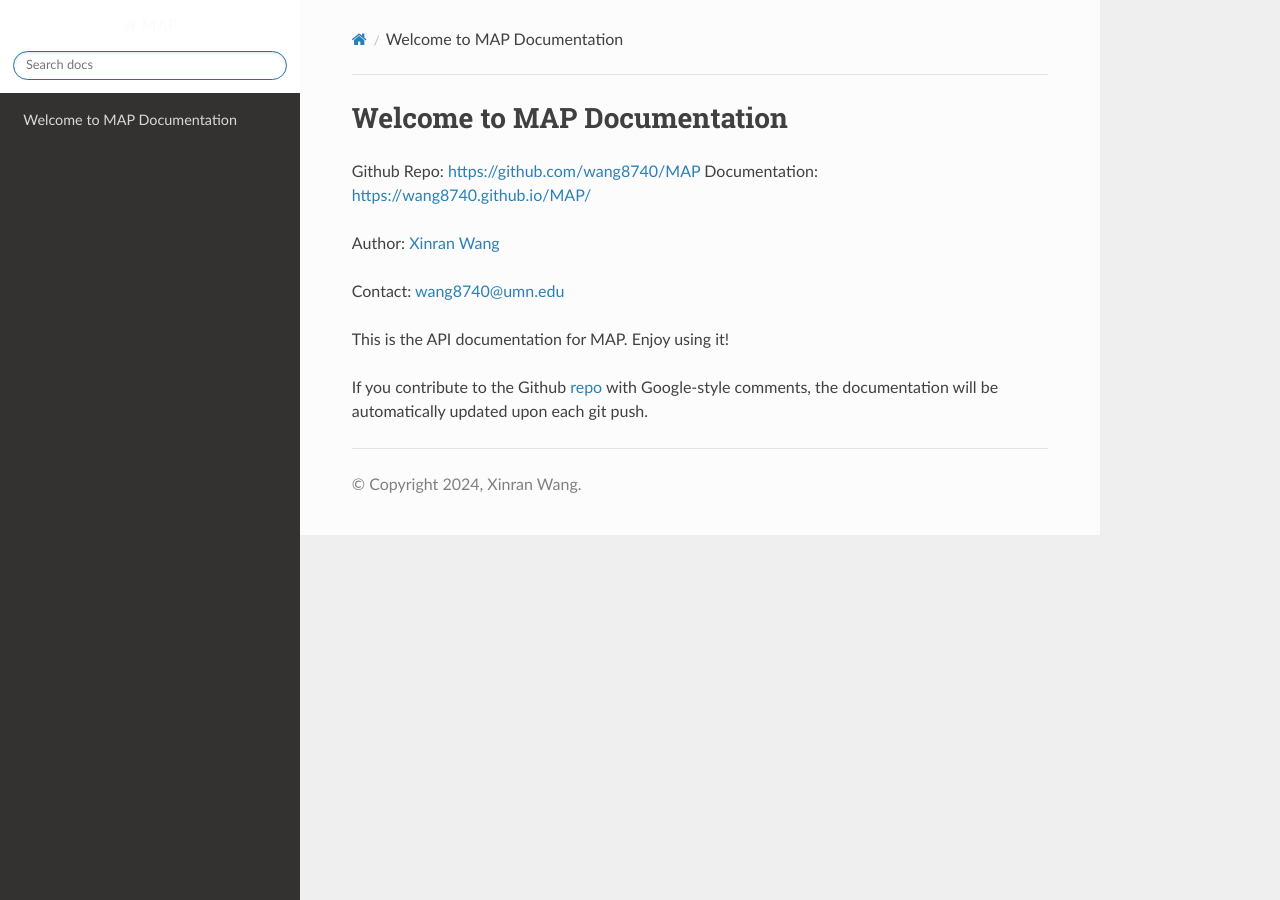
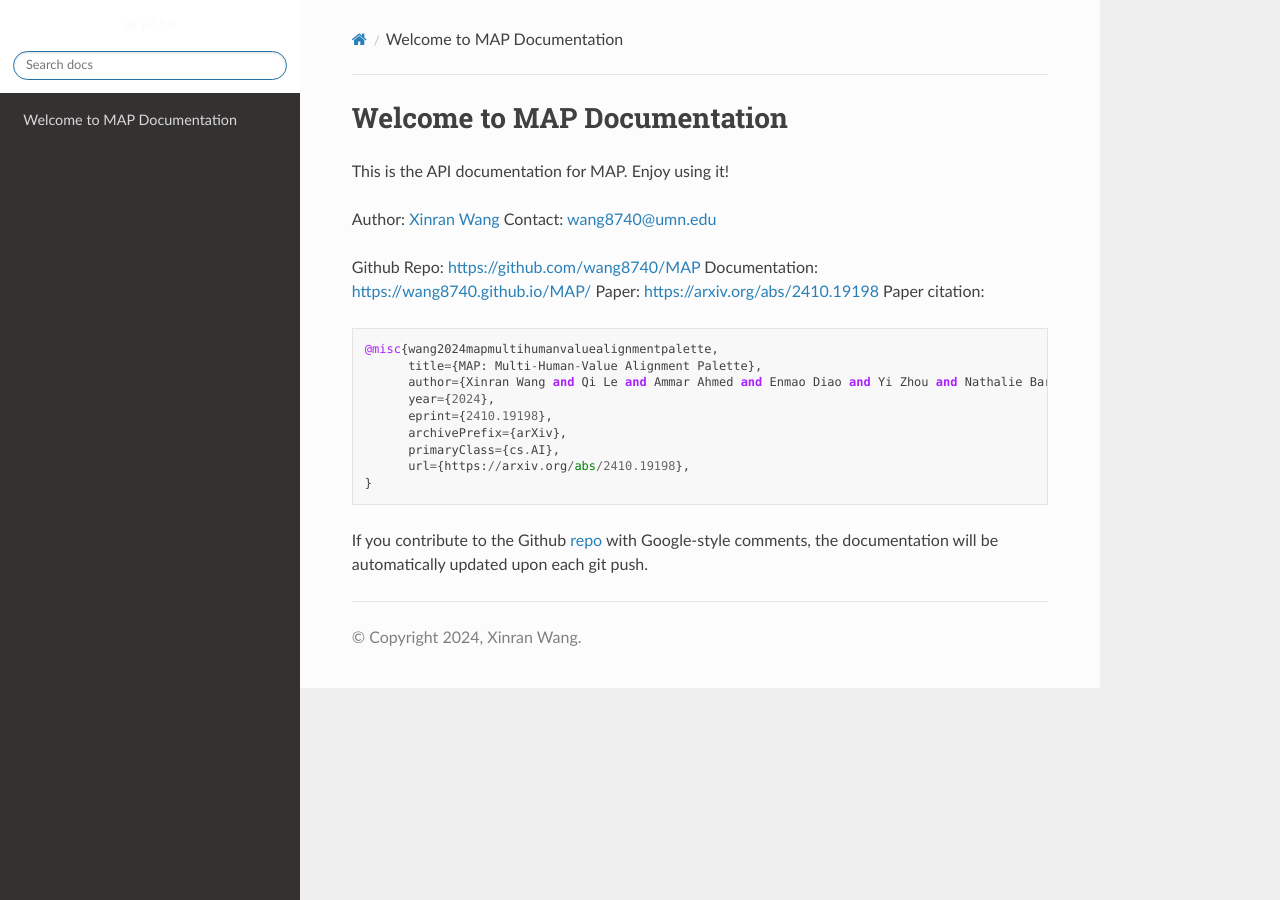
Before and after one commit to wang8740/MAP, a Sphinx documentation site: the page built from docs/index.md, in a window 1280 px wide. Built offline with Sphinx 7.4.7 and the Read the Docs theme 3.1.0, drawn with Linux system fonts in a browser that asks for light colours; formulas are drawn with MathJax 3.

Commit message:
commented remaining

````diff
--- a/docs/index.md
+++ b/docs/index.md
@@ -1,13 +1,25 @@
 # Welcome to MAP Documentation
+
+This is the API documentation for MAP. Enjoy using it!
+
+Author: [Xinran Wang](https://wang8740.github.io)
+Contact: wang8740@umn.edu
 
 Github Repo: https://github.com/wang8740/MAP
 Documentation: https://wang8740.github.io/MAP/
-
-Author: [Xinran Wang](https://wang8740.github.io)
-
-Contact: wang8740@umn.edu
-
-This is the API documentation for MAP. Enjoy using it!
+Paper: https://arxiv.org/abs/2410.19198
+Paper citation:
+```
+@misc{wang2024mapmultihumanvaluealignmentpalette,
+      title={MAP: Multi-Human-Value Alignment Palette},
+      author={Xinran Wang and Qi Le and Ammar Ahmed and Enmao Diao and Yi Zhou and Nathalie Baracaldo and Jie Ding and Ali Anwar},
+      year={2024},
+      eprint={2410.19198},
+      archivePrefix={arXiv},
+      primaryClass={cs.AI},
+      url={https://arxiv.org/abs/2410.19198},
+}
+```
 
 If you contribute to the Github [repo](https://github.com/wang8740/MAP) with Google-style comments, the documentation will be automatically updated upon each git push.
 
````
